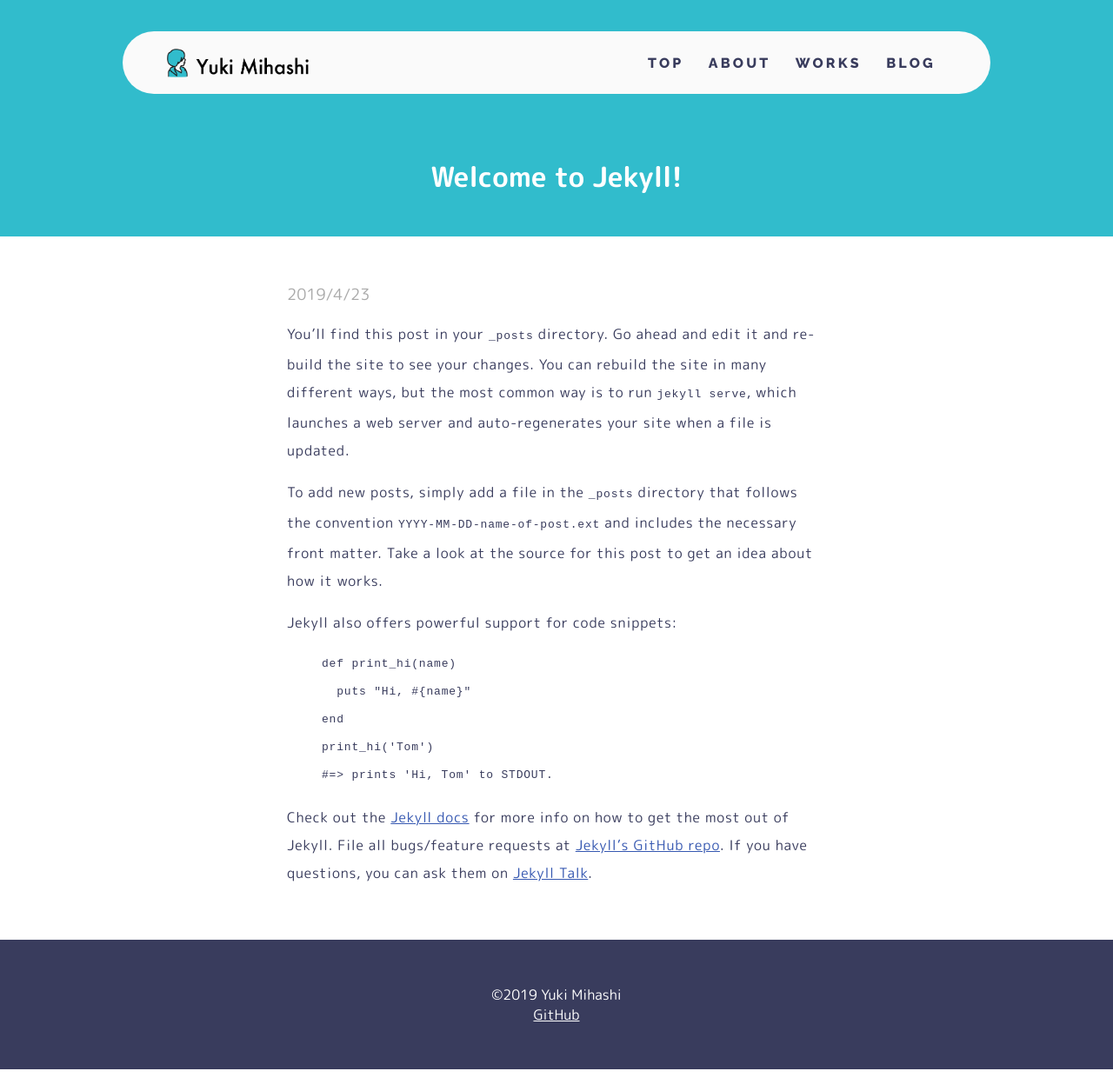
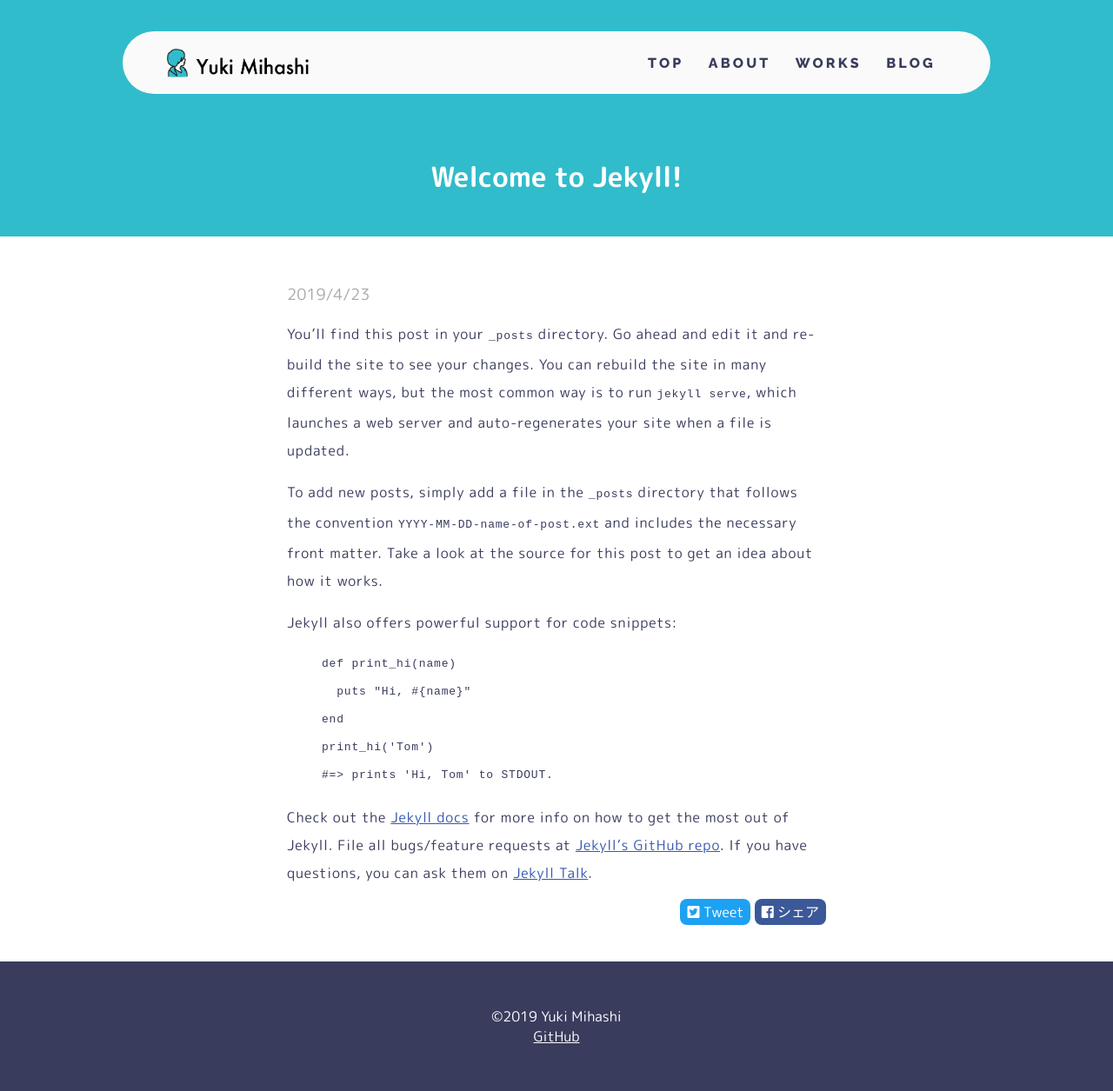
Before and after one commit to madoreenu/yuki384.github.io, a Jekyll site: the page built from _posts/2019-04-23-welcome-to-jekyll.markdown, in a window 1280 px wide. Shown: the whole page at 87% size. Built offline with Jekyll 4.4.1, drawn with Linux system fonts in a browser that asks for light colours; nearby versions of some CDN libraries; some web fonts are replaced; before the commit the page ends 1230 px from its top, so only the background shows below that.

Commit message:
シェアボタン設置

```diff
--- a/_layouts/post.html
+++ b/_layouts/post.html
@@ -14,4 +14,8 @@ layout: default
 <div class='content'>
   {{ content }}
 </div>
+<div class="share">
+  <a href="https://twitter.com/intent/tweet?url={{site.url}}{{page.url}}&text={{page.title}}&via=yukimihashi&related=yukimihashi" class="share-twitter"><i class="fab fa-twitter-square"></i> Tweet</a>
+  <a href="https://www.facebook.com/sharer/sharer.php?u={{site.url}}{{page.url}}" class="share-facebook"><i class="fab fa-facebook-square"></i> シェア</a>
+</div>
 </section>
--- a/assets/css/main.scss
+++ b/assets/css/main.scss
@@ -607,3 +607,19 @@ text-decoration: none;
     margin-top: 16px;
   }
 }
+
+.share{
+  text-align: right;
+  a{
+    border-radius: 8px;
+    padding: 4px 8px;
+    color: #fff;
+    text-decoration: none;
+  }
+  .share-twitter{
+    background-color: #1DA1F2;
+  }
+  .share-facebook{
+    background-color: #3B5998;
+  }
+}
```
